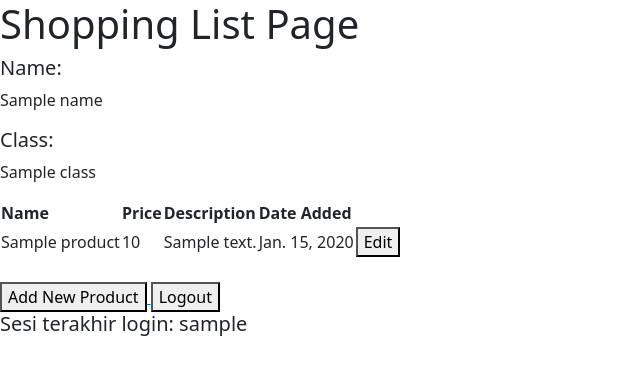
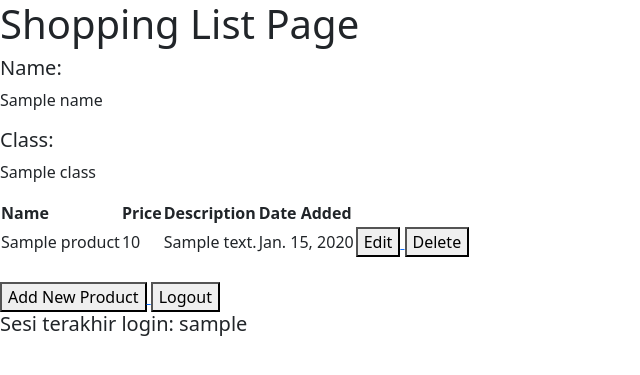
Before and after one commit to andhikapraa/shopping-list, a Django app: template main/templates/main.html in a window 1280 px wide. Shown: the top 375 px of the page, without its empty margins (0-640 px from the left). Run offline with Django 4.2, Linux system fonts and the light colour scheme; tables that the repository leaves empty hold one stand-in row (values such as "Sample post"); the template is opened without the code that fills it: values that come from a table or form of the project are taken from there, most other values are stand-ins (such as "Sample title", 1, 10 or a date in 2020).

Commit message:
membuat fungsi untuk menghapus data produk

```diff
--- a/main/templates/main.html
+++ b/main/templates/main.html
@@ -31,6 +31,11 @@
                             Edit
                         </button>
                     </a>
+                    <a href="{% url 'main:delete_product' product.pk %}">
+                          <button>
+                              Delete
+                          </button>
+                      </a>
                 </td>
             </tr>
         {% endfor %}
--- a/main/urls.py
+++ b/main/urls.py
@@ -14,4 +14,5 @@ urlpatterns = [
     path('login/', login_user, name='login'),
     path('logout/', logout_user, name='logout'),
     path('edit-product/<int:id>', edit_product, name='edit_product'),
+    path('delete/<int:id>', delete_product, name='delete_product'),
 ]
```
Also changed, not shown: main/views.py (+8 -0 lines).
